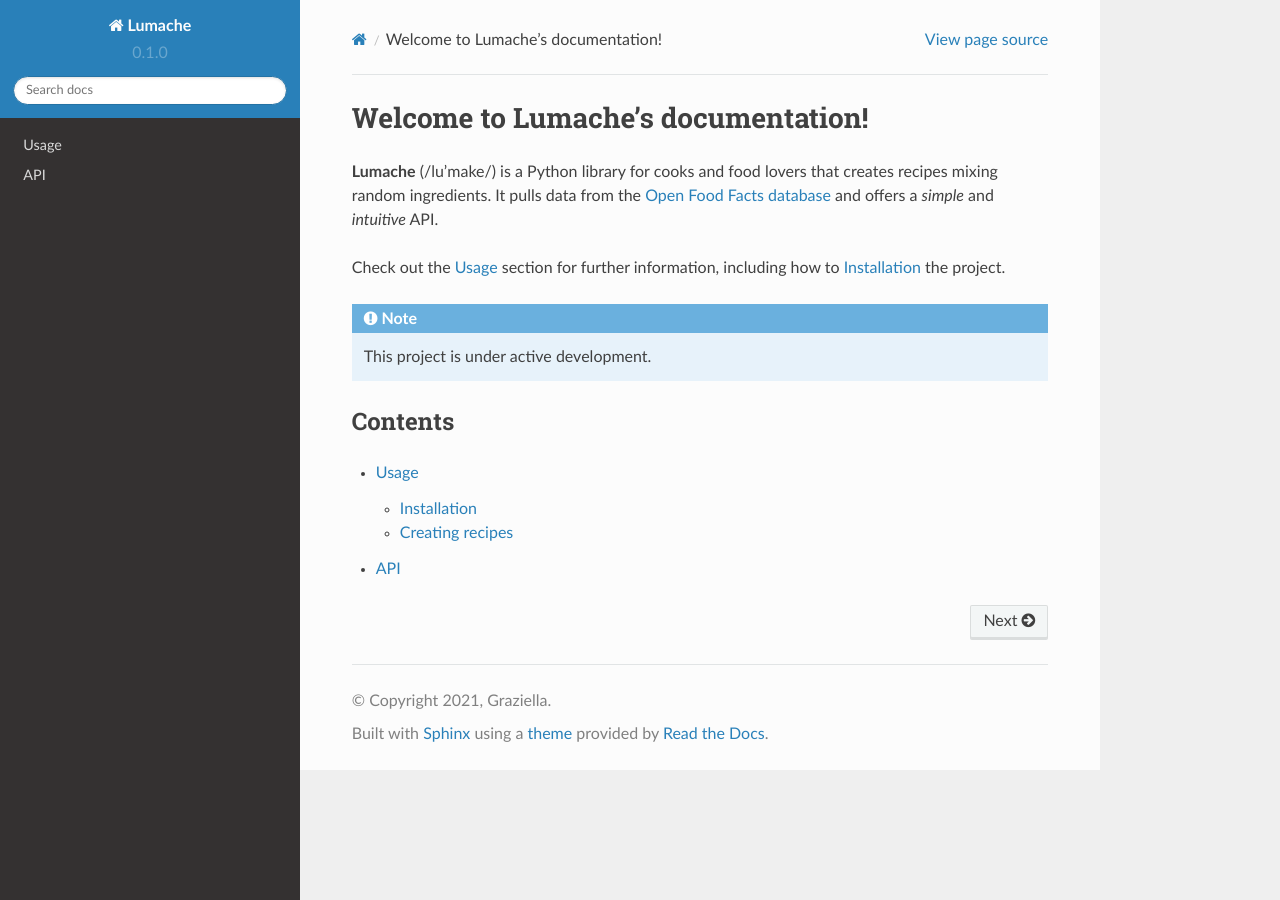
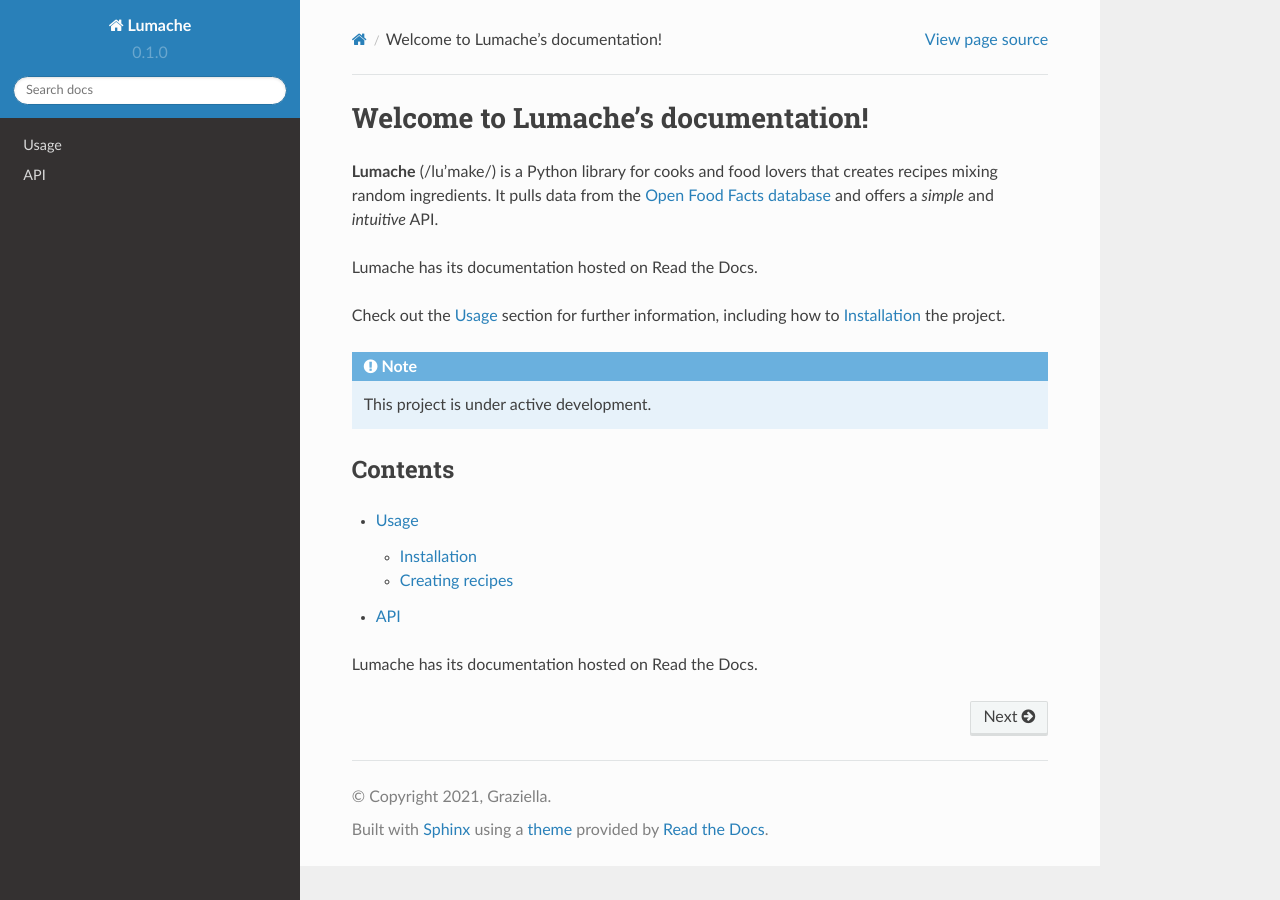
Before and after one commit to Don-King-Kong/rtd-tutorial, a Sphinx documentation site: the page built from docs/source/index.rst, in a window 1280 px wide. Built offline with Sphinx 7.4.7 and the Read the Docs theme 2.0.0, drawn with Linux system fonts in a browser that asks for light colours.

Commit message:
Update index.rst
Commit 1

```diff
--- a/docs/source/index.rst
+++ b/docs/source/index.rst
@@ -5,6 +5,8 @@
 that creates recipes mixing random ingredients.
 It pulls data from the `Open Food Facts database <https://world.openfoodfacts.org/>`_
 and offers a *simple* and *intuitive* API.
+
+Lumache has its documentation hosted on Read the Docs.
 
 Check out the :doc:`usage` section for further information, including
 how to :ref:`installation` the project.
@@ -20,3 +22,5 @@
 
    usage
    api
+
+Lumache has its documentation hosted on Read the Docs.
```
